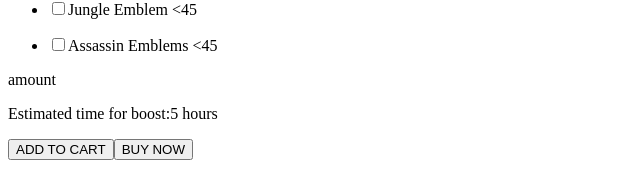
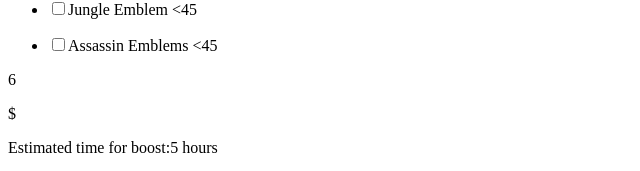
Before and after one commit to ChetreNelson/LegendUpgrade, a React (Vite) app: page / in a window 1280 px wide. Shown: the part 1223-1394 px from the top of the page, without its empty margins (0-640 px from the left). Built offline with nearby package versions, Linux system fonts and the light colour scheme; the HTML template or start-up script is replaced by a standard one.

Commit message:
feat:making amount dynamic

```diff
--- a/src/views/MLRating/RatingBigCard/MLRatingBoost.tsx
+++ b/src/views/MLRating/RatingBigCard/MLRatingBoost.tsx
@@ -1,15 +1,18 @@
-
 import AdditionalChargeList from "../AdditionalChargeList";
 import FirstSection from "./FirstSection";
 const MLRatingBoost = () => {
+  const totalAmount = 6;
   return (
     <div className="h-full flex-1 w-full ">
       <h1>Mobile Legends Rating Boost</h1>
       <div className="bg-black flex flex-col items-center  ">
-       <FirstSection/>
+        <FirstSection />
         <AdditionalChargeList />
         <div className="w-full flex flex-col items-center gap-2">
-          <span>amount</span>
+          <span className="flex">
+            {`${totalAmount}`}
+            <p className="text-yellow-500">$</p>
+          </span>
           <p>
             Estimated time for boost:
             <span className="text-yellow-500">5 hours</span>
```
